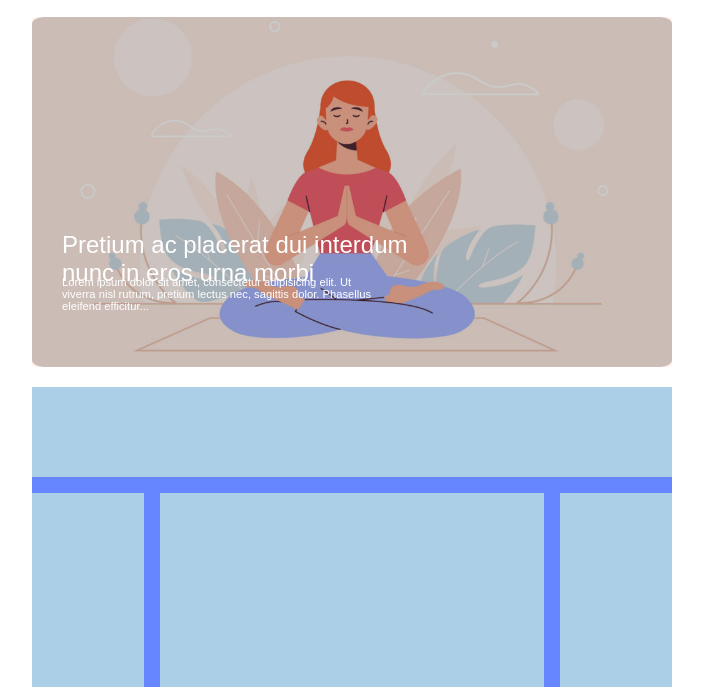
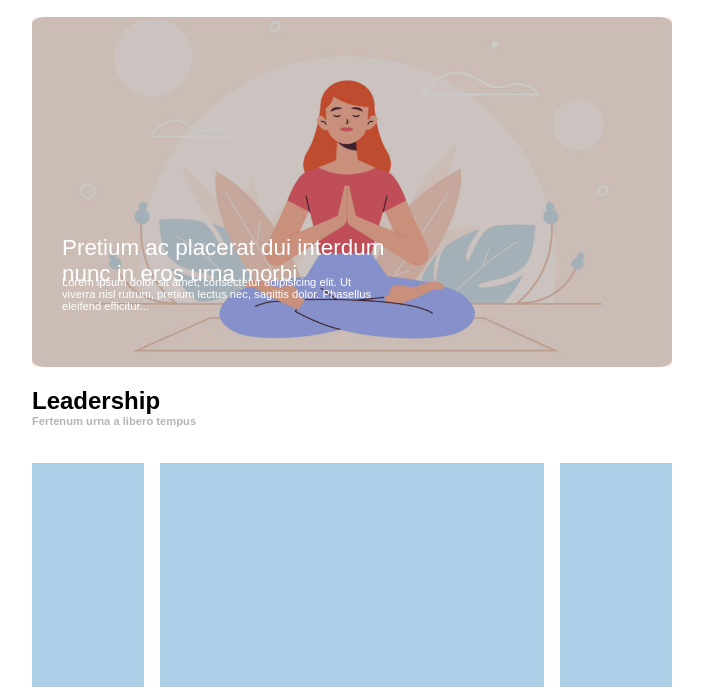
Before and after one commit to Pier5/htmlcss-wp, a plain HTML site: page index.html in a window 1280 px wide. Shown: the part 113-800 px from the top of the page, without its empty margins (288-991 px from the left). Drawn offline with Linux system fonts and the light colour scheme.

Commit message:
struttura base con header, primo container e sezione top del secondo container

```diff
--- a/css/style.css
+++ b/css/style.css
@@ -48,7 +48,6 @@ a:active {
     margin-top: 20px;
     margin-bottom: 20px;
     position: relative;
-    text-align: center;
     color: white;
     border-radius: 2%;
     background-color: black;
@@ -56,6 +55,7 @@ a:active {
 
 .text-one,
 .text-two {
+    position: absolute;
     font-weight: lighter;
     font-family: Arial, Helvetica, sans-serif;
     text-align: left;
@@ -63,15 +63,13 @@ a:active {
 }
 
 .text-one {
-    position: absolute;
     bottom: 80px;
     left: 30px;
-    font-size: 1.5rem;
-    width: 55%;
+    font-size: 1.4rem;
+    width: 52%;
 }
 
 .text-two {
-    position: absolute;
     bottom: 55px;
     left: 30px;
     font-size: .7rem;
@@ -87,16 +85,31 @@ a:active {
 }
 
 .container-blue {
-    background-color: #6686ff;
     margin-bottom: 8px;
     padding-bottom: 1rem ;
 }
 
 .container-top {
-    height: 90px;
-    background-color: #abcfe7;
+    height: 60px;
     margin-bottom: 1rem;
+    position: relative;
 }
+
+.text-three,
+.text-four {
+    font-family: Arial, Helvetica, sans-serif;
+}
+
+.text-three {
+    font-size: 1.5rem;
+}
+
+.text-four {
+    font-size: .7rem;
+    color: #b5b5b5;
+}
+
+
 
 .container-left {
     margin-right: 1rem;
--- a/index.html
+++ b/index.html
@@ -31,10 +31,17 @@
 
 
             <div class="container-blue">
-                <div class="container-top"></div>
+                <div class="container-top">
+                    <h1 class="text-three">Leadership</h1>
+                    <h3 class="text-four">Fertenum urna a libero tempus</h3>
+                </div>
+
                 <div class="container-left"></div>
+
                 <div class="container-middle"></div>
+
                 <div class="container-right"></div>
+
             </div>
         </main>
         <footer class="main-footer"></footer>
```
